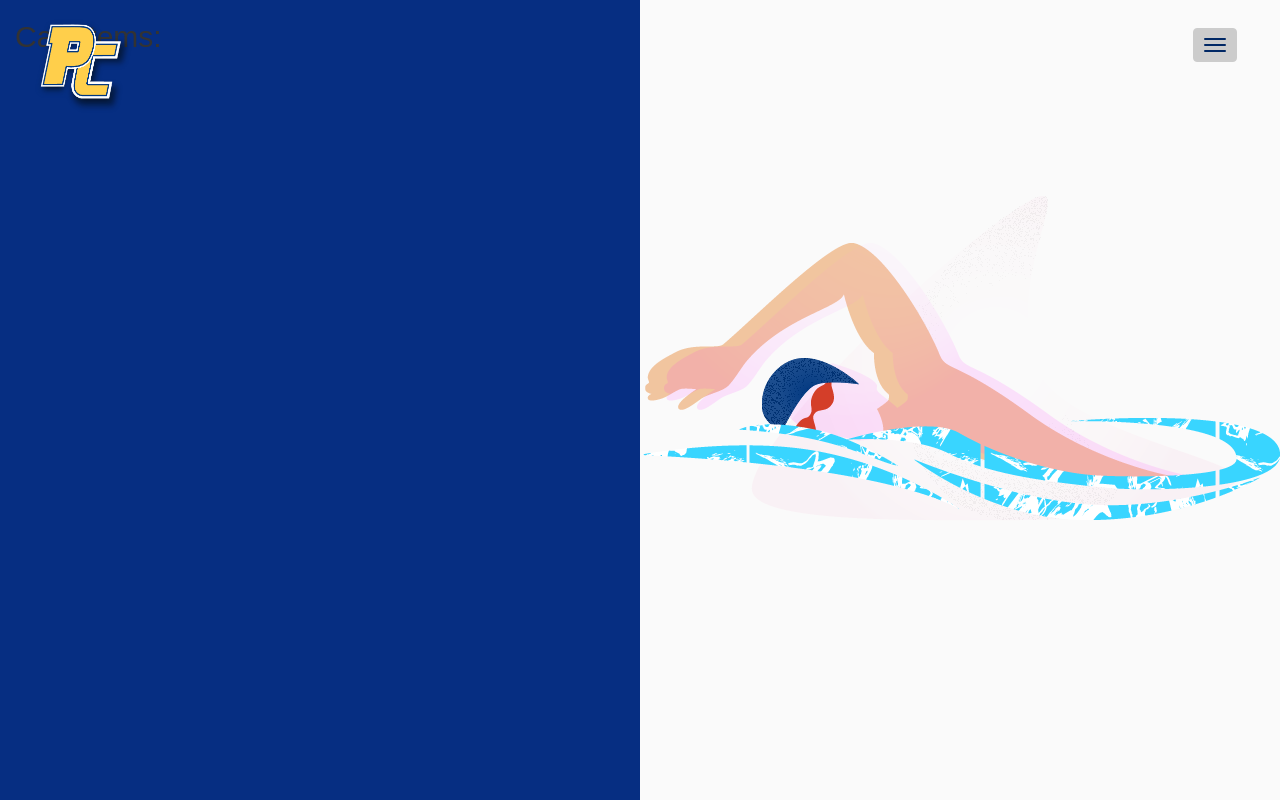
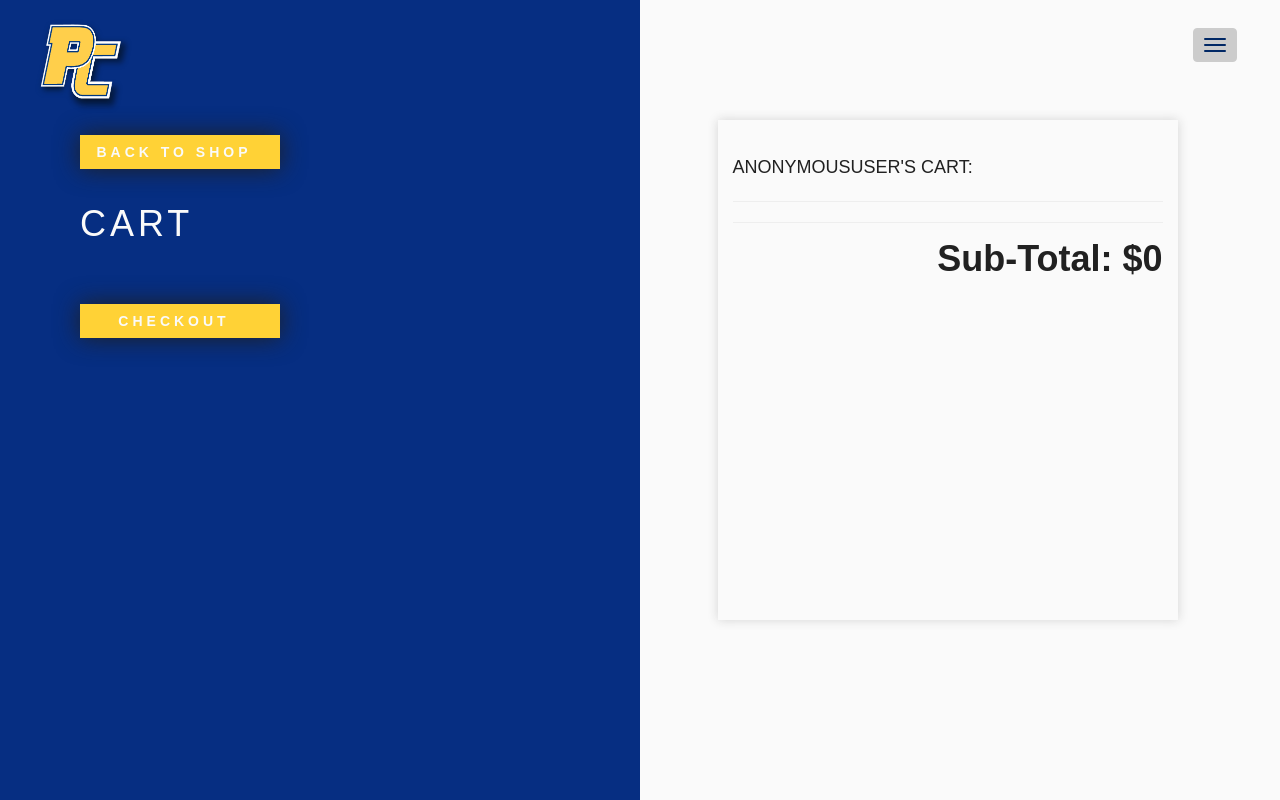
Before and after one commit to david-hub024/PCS_Swimming, a Django app: page /cart/ in a window 1280 px wide. Run offline with Django 3.2, Linux system fonts and the light colour scheme; some libraries are stand-ins or nearby versions; some web fonts are replaced.

Commit message:
initial styling for cart with slight backend modifications

```diff
--- a/cart/templates/cart/cart.html
+++ b/cart/templates/cart/cart.html
@@ -2,33 +2,97 @@
 {% load static from staticfiles %}
 {% load bootstrap_tags %}
 {% block content %}
-<h2>Cart Items:</h2>
+<style>
+  .swimmer {
+      display: none;
+  }
+</style>
+<br>
+<br>
+<br>
+<div class="col-xs-hidden col-sm-hidden col-md-6">
+    <div class="container posts">
+    <br>
+    <a href="{% url 'get_products' %}" class="btn btn-md login-btn new-post">Back to Shop</a>
+    <br>
+<h3 class='heading'>Cart</h3>
+
 {% for p in cart %}
+<br>
+
+<div class="panel-body items">
+    <div class="col-md-3 col-lg-3">
 
 
-<h5>{{p.product}}</h5>
-<img src="{{MEDIA_URL}}{{p.image}}" width="70px" border-radius='50'></img>
-<ul>
-    <li>Quantity: {{p.quantity}}</li>
-   <li>${{p.price}} each</li>
-    <li>${{p.total}} total</li>
-</ul>
+<img src="{{MEDIA_URL}}{{p.image}}" class='product-image' width='85px' height='75px' alt='{{p.product}}'></img>
+</div>
 
+<div class="col-md-6 col-lg-6">
+<div class="row">
+<p class='product-name'>{{p.product}}</p>
+</div>
+<div class="row">
+                    <p class='product info'>{{p.description|truncatewords:10}}</p>
+                    </div>
+                    </div>
+
+
+                <div class="col-md-3 col-lg-3">
+                    <div class="row">
+                        <p id='price'>${{p.price}}</p>
+                    </div>
+                    <div class="row">
 <form action='{% url "remove" %}' method="POST">
         {% csrf_token %}
         <input type="hidden" name="product_id" value="{{ p.product.id }}"/>
-        <button class="btn-sm btn-danger">Remove</button>
+        <button class="btn-sm login-btn new-post buy">Remove</button>
 </form>
-
-<p><strong>Grand Total: ${{totals}}</strong></p>
+</div>
+</div>
+</div>
+{% endfor %}
+<br><br>
 <form action='{% url "checkout" %}'>
          {% csrf_token %}
-         <button class='btn-sm btn-success'>Checkout</button>
+         <button class='btn btn-md login-btn new-post'>Checkout</button>
  </form>
+ </div>
+ </div>
 
 
-<a href="{% url 'get_products' %}" class="btn-sm btn-info">Back to Shopping</a>
+<div class="col-xs-hidden col-sm-hidden col-md-6 col-lg-6">
+   <br>
+   <br>
+   <br>
+
+  <div class="container detail" style='margin-top: 0px;'>
+   <div id = 'products-main' class="panel-body">
+    <br>
+    <p class='product cart-name'>{{user}}'s Cart:</p>
+    <hr>
+    {% for p in cart %}
+    <div class="row">
+        <div class="col-md-6 col-lg-6">
+        <p class ='product-name cart-display'>{{p.product}}</p>
+        </div>
+        <div class="col-md-6 col-lg-6">
+<ul>
+
+    <li>Quantity: {{p.quantity}}</li>
+   <li>${{p.price}} ea</li>
+    <li>${{p.total}} total</li>
+
+</ul>
+</div>
+</div>
+{% endfor %}
+<hr>
+<p id='price' style='text-align: right;'>Sub-Total: ${{totals}}</p>
+</div>
+</div>
+</div>
 
 
-{% endfor %}
+
+
 {% endblock content %}
--- a/cart/utils.py
+++ b/cart/utils.py
@@ -12,6 +12,7 @@ def get_cart_items_and_total(cart):
             'product' : product,
             'quantity': cart[p],
             'price': product.price,
+            'description': product.description,
             'image': product.image,
             'total': (cart[p] * product.price)
         })
--- a/static/css/base.css
+++ b/static/css/base.css
@@ -408,6 +408,25 @@ h5 {
     text-align: center;
 }
 
+/*CART*/
+
+ul {
+    text-align: right;
+    font-size: 20px;
+    list-style: none;
+    line-height: 30px;
+}
+
+.cart-display {
+    font-size: 22px;
+    margin-top: 30px;
+}
+
+.cart-name {
+    font-size: 18px;
+    text-transform: uppercase;
+}
+
 /*TABLET SIZING*/
 
 @media (min-width: 426px) and (max-width: 990px) {
```
